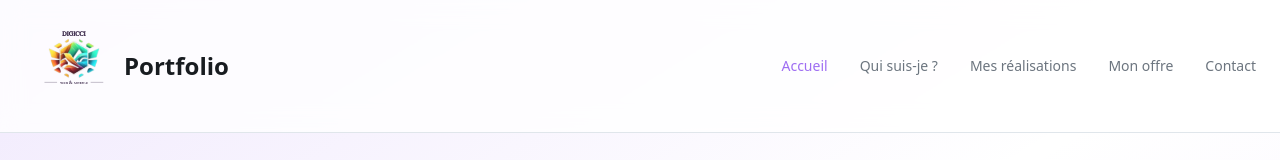
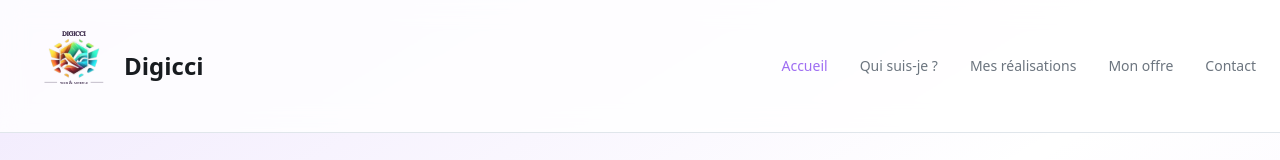
Before and after one commit to Brasero/portfolio, a Next.js app: page / in a window 1280 px wide. Shown: the top 160 px of the page. Built offline with nearby package versions, Linux system fonts and the light colour scheme.

Commit message:
changement du titre

```diff
--- a/src/components/Navigation.tsx
+++ b/src/components/Navigation.tsx
@@ -67,7 +67,7 @@ const Navigation = () => {
               className="text-2xl font-semibold text-foreground cursor-pointer"
               onClick={() => handleSectionClick("accueil")}
             >
-              Portfolio
+              Digicci
             </div>
           </div>
 
```
